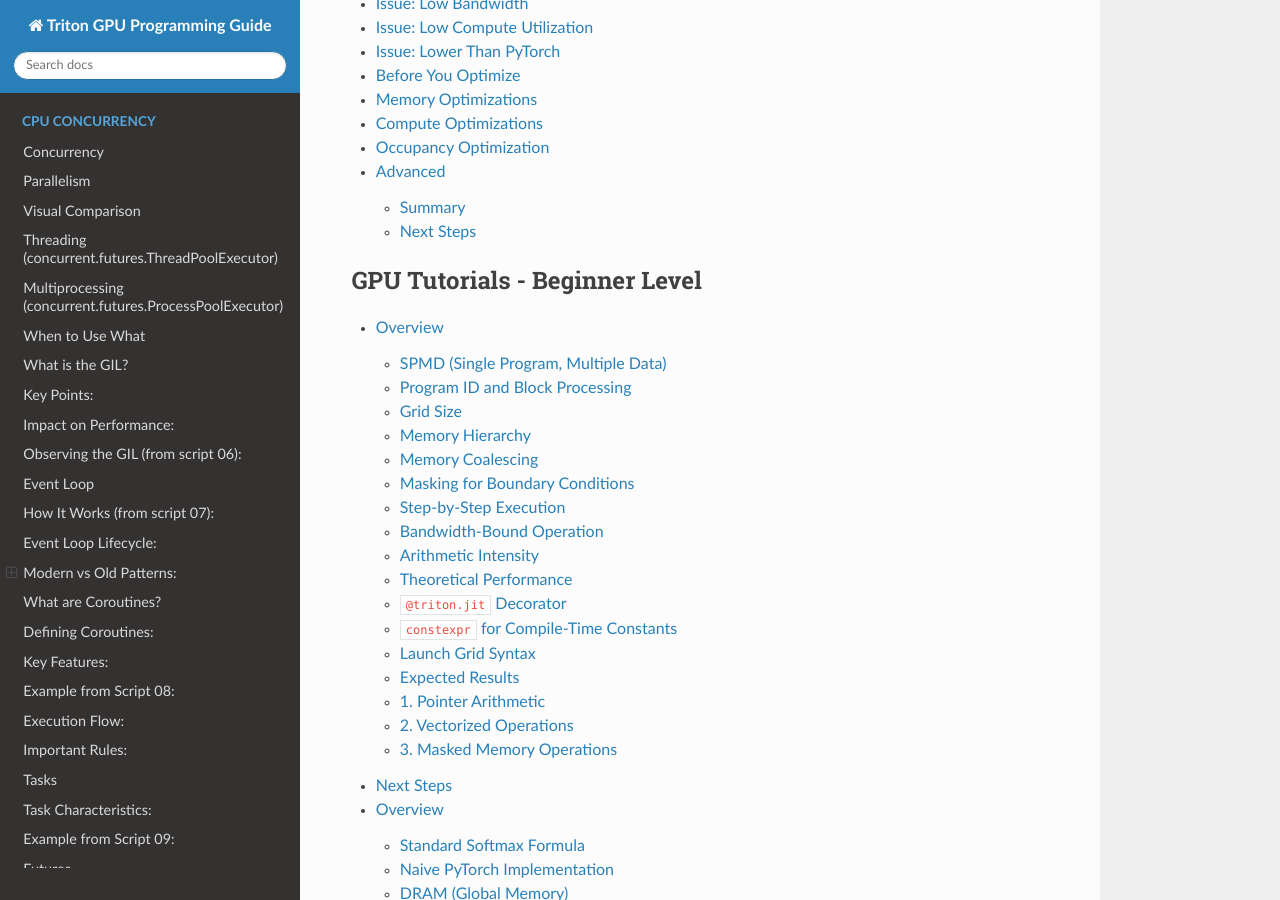
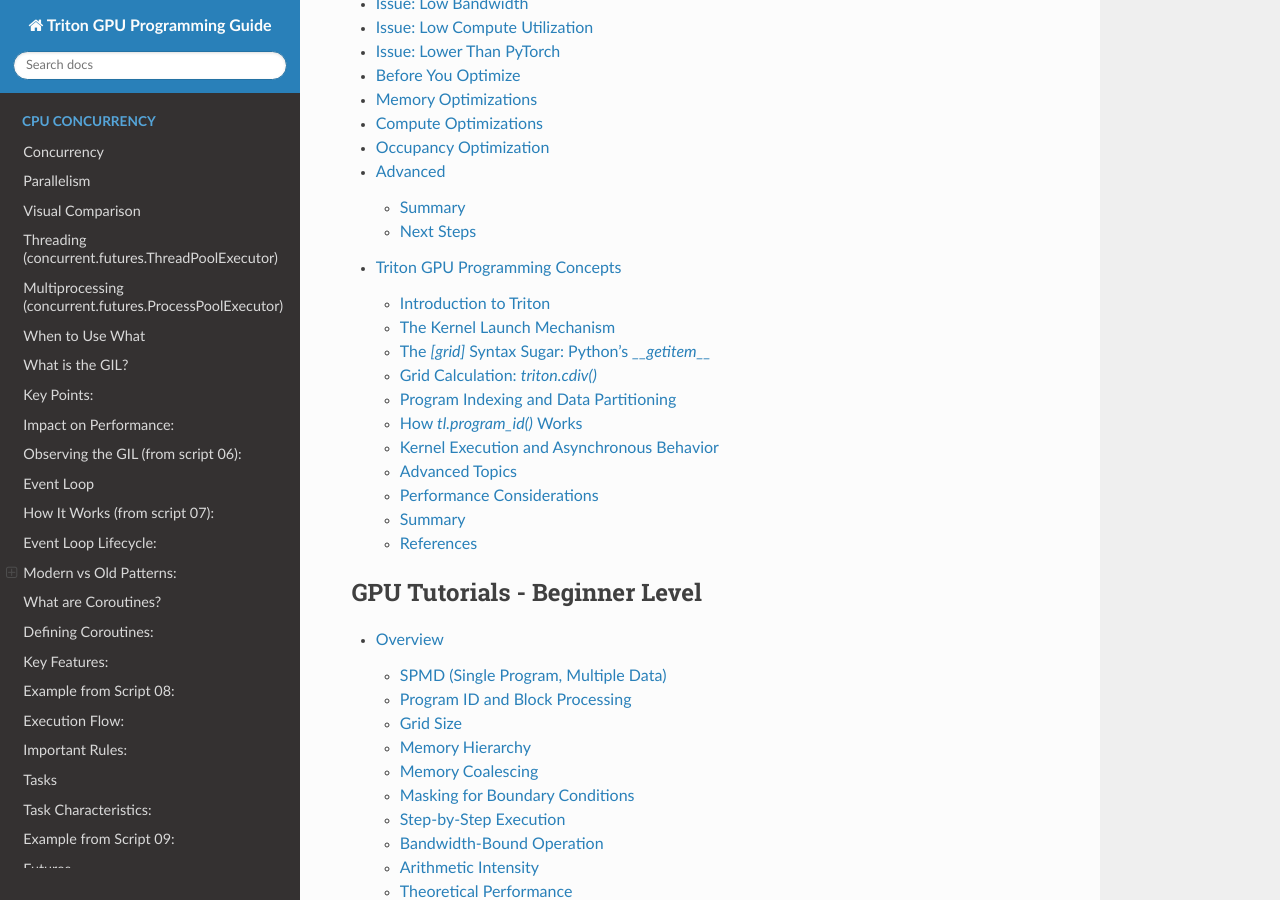
Before and after one commit to kzhou003/fast-concurrent-programs, a Sphinx documentation site: the page built from docs/source/index.rst, in a window 1280 px wide and 900 px high, scrolled down 10845 px. Built offline with Sphinx 7.4.7 and the Read the Docs theme 3.1.0, drawn with Linux system fonts in a browser that asks for light colours; part of the change alters nothing that is shown.

Commit message:
docs: add comprehensive Triton GPU programming concepts documentation
- New file: gpu-concepts/triton-concepts.rst
- Documents all concepts from detailed analysis:
  - Kernel launching and grid specification
  - triton.cdiv() ceiling division for grid sizing
  - __getitem__ syntax sugar implementation for kernel[grid]() syntax
  - program_id() implementation across compiler layers
  - Index calculation and data partitioning
  - Program-to-data mapping in SPMD model
  - Asynchronous kernel execution and synchronization
  - Implementation stack from Python to GPU hardware
  - Advanced topics (multi-dimensional grids, constexpr, caching)
  - Performance considerations

- Updated index.rst to include triton-concepts in GPU Concepts section
- Verified HTML documentation builds successfully

This documentation provides a bridge between user-level Triton code and the
underlying compiler/runtime implementation details.

🤖 Generated with Claude Code

Co-Authored-By: Claude <noreply@anthropic.com>

```diff
--- /dev/null
+++ b/docs/source/gpu-concepts/triton-concepts.rst
@@ -0,0 +1,525 @@
+==================================
+Triton GPU Programming Concepts
+==================================
+
+This document explains the core concepts of Triton GPU programming, including kernel launching, grid specifications, program indexing, and how parallel execution works on GPUs.
+
+.. contents:: Table of Contents
+   :local:
+   :depth: 3
+
+Introduction to Triton
+======================
+
+Triton is a Python-based GPU programming language that allows you to write high-performance GPU kernels without needing to learn CUDA or other low-level languages. It provides a SPMD (Single Program, Multiple Data) execution model where the same kernel code runs on multiple GPU cores in parallel.
+
+Key advantages:
+- Write GPU code in Python
+- Automatic performance optimization
+- No manual memory management
+- Abstract away hardware-specific details
+
+Vector Addition Example
+-----------------------
+
+Throughout this document, we'll use a simple vector addition kernel as an example:
+
+.. code-block:: python
+
+    @triton.jit
+    def add_kernel(x_ptr, y_ptr, output_ptr, n_elements, BLOCK_SIZE: tl.constexpr):
+        pid = tl.program_id(axis=0)
+        block_start = pid * BLOCK_SIZE
+        offsets = block_start + tl.arange(0, BLOCK_SIZE)
+        mask = offsets < n_elements
+        x = tl.load(x_ptr + offsets, mask=mask)
+        y = tl.load(y_ptr + offsets, mask=mask)
+        output = x + y
+        tl.store(output_ptr + offsets, output, mask=mask)
+
+The Kernel Launch Mechanism
+=============================
+
+When you launch a Triton kernel, you use this syntax:
+
+.. code-block:: python
+
+    grid = lambda meta: (triton.cdiv(n_elements, meta['BLOCK_SIZE']), )
+    add_kernel[grid](x, y, output, n_elements, BLOCK_SIZE=1024)
+
+This involves several key components:
+
+1. **Grid specification**: Defines how many parallel programs to launch
+2. **Indexing syntax** `[grid]`: Uses Python's `__getitem__` magic method
+3. **Kernel arguments**: Data passed to each program
+4. **Synchronization**: Optional explicit synchronization with `torch.cuda.synchronize()`
+
+The `[grid]` Syntax Sugar: Python's `__getitem__`
+==================================================
+
+How It Works
+------------
+
+The `add_kernel[grid]` syntax is **syntactic sugar** for launching a kernel with a specific grid configuration. Under the hood, it uses Python's `__getitem__` magic method.
+
+Implementation Details
+~~~~~~~~~~~~~~~~~~~~~~
+
+When you write:
+
+.. code-block:: python
+
+    add_kernel[grid](x, y, output, n_elements, BLOCK_SIZE=1024)
+
+Python translates this to:
+
+.. code-block:: python
+
+    add_kernel.__getitem__(grid)(x, y, output, n_elements, BLOCK_SIZE=1024)
+
+The `__getitem__` method is defined in the `KernelInterface` class at `/triton/runtime/jit.py:364-370`:
+
+.. code-block:: python
+
+    class KernelInterface(Generic[T]):
+        def __getitem__(self, grid) -> T:
+            """
+            A JIT function is launched with: fn[grid](*args, **kwargs).
+            Hence JITFunction.__getitem__ returns a callable proxy that
+            memorizes the grid.
+            """
+            return lambda *args, **kwargs: self.run(grid=grid, warmup=False, *args, **kwargs)
+
+Key points:
+- `__getitem__` receives the `grid` parameter
+- Returns a **lambda function** that captures the grid
+- The lambda calls `self.run()` with the stored grid when invoked
+- `self.run()` handles actual kernel compilation and GPU launch
+
+The Complete Flow
+~~~~~~~~~~~~~~~~~~
+
+.. code-block:: text
+
+    1. Create kernel instance
+       add_kernel = JITFunction(add_kernel_fn)
+
+    2. Index with grid (calls __getitem__)
+       callable_with_grid = add_kernel[grid]
+       # Returns: lambda *args, **kwargs: add_kernel.run(grid=grid, warmup=False, *args, **kwargs)
+
+    3. Call with arguments (invokes the lambda)
+       add_kernel[grid](x, y, output, n_elements, BLOCK_SIZE=1024)
+       # Calls: add_kernel.run(grid=(97,), warmup=False, x, y, output, n_elements, BLOCK_SIZE=1024)
+
+    4. Inside run()
+       - Specializes kernel based on argument types
+       - Compiles if not cached
+       - Extracts grid dimensions
+       - Launches GPU kernel
+
+Grid Calculation: `triton.cdiv()`
+=================================
+
+Purpose
+-------
+
+`triton.cdiv(a, b)` computes the **ceiling division** of `a` by `b`:
+
+.. code-block:: text
+
+    triton.cdiv(a, b) = ceil(a / b) = (a + b - 1) // b
+
+This is crucial for determining the number of programs needed to process all data.
+
+Example with Vector Addition
+~~~~~~~~~~~~~~~~~~~~~~~~~~~~~
+
+For 98,432 elements and BLOCK_SIZE=1024:
+
+.. code-block:: python
+
+    grid = lambda meta: (triton.cdiv(98432, 1024), )
+    # Evaluates to: (97,)
+
+This means:
+- **97 programs** will be launched
+- Each program processes **1,024 elements**
+- Last program (pid=96) processes remaining 432 elements
+- Total coverage: 97 * 1024 = 99,328 > 98,432 [OK]
+
+Why Ceiling Division?
+~~~~~~~~~~~~~~~~~~~~~
+
+If you used regular division:
+
+.. code-block:: python
+
+    grid_wrong = 98432 // 1024  # = 96 programs
+    # This would miss the last 432 elements!
+
+With ceiling division:
+
+.. code-block:: python
+
+    grid_correct = triton.cdiv(98432, 1024)  # = 97 programs
+    # All elements are covered
+
+The `mask` parameter in `tl.load()` and `tl.store()` handles the case where a program's block extends beyond the data:
+
+.. code-block:: python
+
+    mask = offsets < n_elements
+    x = tl.load(x_ptr + offsets, mask=mask)  # Masked load prevents out-of-bounds access
+
+Program Indexing and Data Partitioning
+=======================================
+
+The SPMD Model
+--------------
+
+Triton uses SPMD (Single Program, Multiple Data):
+- **One program definition**: The same kernel code
+- **Multiple data partitions**: Each program processes different data
+- **Parallel execution**: All programs run simultaneously on different GPU cores
+
+Program ID Assignment
+---------------------
+
+When the GPU launches a kernel with grid size `(97,)`, the GPU runtime automatically assigns each program a unique **program ID**:
+
+.. code-block:: python
+
+    # Inside the kernel
+    pid = tl.program_id(axis=0)
+
+    # pid values across all programs:
+    # Program 0: pid = 0
+    # Program 1: pid = 1
+    # Program 2: pid = 2
+    # ...
+    # Program 96: pid = 96
+
+Index Calculation
+-----------------
+
+Each program calculates which data elements it should process:
+
+.. code-block:: python
+
+    # Line 44-45 in vector-add.py
+    block_start = pid * BLOCK_SIZE
+    offsets = block_start + tl.arange(0, BLOCK_SIZE)
+
+Data Access Pattern
+~~~~~~~~~~~~~~~~~~~
+
+For BLOCK_SIZE=1024:
+
+.. code-block:: text
+
+    Program | pid | block_start | offsets
+    ======= === ========== ========================================
+    0       0   0          [0, 1, 2, ..., 1023]
+    1       1   1024       [1024, 1025, 1026, ..., 2047]
+    2       2   2048       [2048, 2049, 2050, ..., 3071]
+    96      96  98304      [98304, 98305, ..., 99327]
+
+Memory Load and Store
+~~~~~~~~~~~~~~~~~~~~~
+
+Each program loads and processes different tensor slices:
+
+.. code-block:: python
+
+    # Line 50-54
+    x = tl.load(x_ptr + offsets, mask=mask)  # Load program's slice
+    y = tl.load(y_ptr + offsets, mask=mask)
+    output = x + y                            # Element-wise addition
+    tl.store(output_ptr + offsets, output, mask=mask)  # Store results
+
+Program-to-Data Mapping:
+
+.. code-block:: text
+
+    Program 0:  x[0:1024] + y[0:1024]     -> output[0:1024]
+    Program 1:  x[1024:2048] + y[1024:2048] -> output[1024:2048]
+    Program 2:  x[2048:3072] + y[2048:3072] -> output[2048:3072]
+    ...
+    Program 96: x[98304:99328] + y[98304:99328] -> output[98304:99328]
+
+How `tl.program_id()` Works
+===========================
+
+Implementation Stack
+--------------------
+
+`tl.program_id()` is implemented across multiple layers:
+
+**1. User Code (core.py:1605)**
+
+.. code-block:: python
+
+    def program_id(axis, _semantic=None):
+        return _semantic.program_id(axis)
+
+**2. Triton Semantic Layer (semantic.py:39-42)**
+
+.. code-block:: python
+
+    def program_id(self, axis: int) -> TensorTy:
+        if axis not in (0, 1, 2):
+            raise ValueError(f"program_id axis must be 0, 1, or 2 but got {axis}")
+        return self.tensor(
+            self.builder.create_get_program_id(axis),  # Generate LLVM IR
+            tl.int32
+        )
+
+**3. LLVM IR Generation**
+
+The `create_get_program_id(axis)` method generates LLVM Intermediate Representation code that retrieves the program ID from the GPU.
+
+**4. Hardware-Specific Code Generation**
+
+LLVM compiles to GPU assembly:
+
+**NVIDIA PTX (CUDA):**
+
+.. code-block:: ptx
+
+    mov.u32 %r0, %ctaid.x  // Move block ID to register
+
+**AMD AMDGPU:**
+
+.. code-block:: amdgpu
+
+    s_get_workgroup_id_x s0  // Get block ID in SGPR
+
+**5. GPU Hardware**
+
+At runtime, the GPU provides the program ID via special registers:
+- NVIDIA: `blockIdx.x`, `blockIdx.y`, `blockIdx.z`
+- AMD: Workgroup ID registers
+
+The GPU's thread scheduler automatically assigns each block a unique ID when launching the kernel.
+
+Flow Diagram
+~~~~~~~~~~~~
+
+.. code-block:: text
+
+    Host (Python):
+        grid = (97,)
+        kernel[grid](...)
+        |
+        v
+    Triton Compiler:
+        tl.program_id(axis=0)
+        |
+        v
+    LLVM IR Generation:
+        builder.create_get_program_id(0)
+        |
+        v
+    GPU Code Generation:
+        PTX: mov.u32 %r0, %ctaid.x
+        AMDGPU: s_get_workgroup_id_x
+        |
+        v
+    GPU Runtime (CUDA/HIP Driver):
+        Launch 97 blocks with blockIdx = 0..96
+        |
+        v
+    GPU Hardware:
+        Each block reads its blockIdx from register
+        Program 0: blockIdx.x = 0
+        Program 1: blockIdx.x = 1
+        ...
+        Program 96: blockIdx.x = 96
+
+Kernel Execution and Asynchronous Behavior
+===========================================
+
+Is Kernel Launch Synchronous or Asynchronous?
+-----------------------------------------------
+
+**The kernel launch is ASYNCHRONOUS** by default. When you call:
+
+.. code-block:: python
+
+    add_kernel[grid](x, y, output, n_elements, BLOCK_SIZE=1024)
+
+The function returns **immediately**, even though the GPU kernel is still executing. The tensor `output` is a valid reference, but its contents may not be ready yet.
+
+Manual Synchronization
+~~~~~~~~~~~~~~~~~~~~~~
+
+You only need `torch.cuda.synchronize()` if you need to measure execution time:
+
+.. code-block:: python
+
+    # Without synchronization (asynchronous)
+    start = time.time()
+    add_kernel[grid](x, y, output, n_elements, BLOCK_SIZE=1024)
+    elapsed = time.time() - start  # Measures launch overhead only, not execution
+
+    # With synchronization (measures actual execution)
+    start = time.time()
+    add_kernel[grid](x, y, output, n_elements, BLOCK_SIZE=1024)
+    torch.cuda.synchronize()  # Wait for GPU to finish
+    elapsed = time.time() - start  # Measures actual kernel execution
+
+Implicit Synchronization
+~~~~~~~~~~~~~~~~~~~~~~~~
+
+PyTorch automatically synchronizes when you use the tensor:
+
+.. code-block:: python
+
+    output_triton = add(x, y)  # Kernel launches asynchronously
+    print(output_triton)       # Synchronizes before printing
+
+    # Or when moving to CPU
+    output_cpu = output_triton.cpu()  # Synchronizes before copying
+
+In the vector addition example (lines 88-93):
+
+.. code-block:: python
+
+    output_torch = x + y                      # CPU-side, returns immediately
+    output_triton = add(x, y)                 # GPU kernel, launches asynchronously
+    print(output_torch)                       # Synchronizes implicitly
+    print(output_triton)                      # Synchronizes implicitly
+    print(f'Max difference: {torch.max(torch.abs(output_torch - output_triton))}')
+    # By here, both are ready and comparison works
+
+Why Asynchronous by Default?
+~~~~~~~~~~~~~~~~~~~~~~~~~~~~
+
+This design allows:
+1. **Overlapping computation**: CPU can queue multiple kernels while GPU executes
+2. **Better resource utilization**: No blocking waits
+3. **Higher throughput**: Multiple kernels can run concurrently on different GPU streams
+
+Advanced Topics
+===============
+
+Multi-Dimensional Grids
+-----------------------
+
+For 2D operations, you can use multi-dimensional grids:
+
+.. code-block:: python
+
+    @triton.jit
+    def matrix_op_kernel(ptr, M: tl.constexpr, N: tl.constexpr):
+        pid_m = tl.program_id(axis=0)  # Row block ID
+        pid_n = tl.program_id(axis=1)  # Column block ID
+        # ... process matrix block (pid_m, pid_n)
+
+    # Launch 2D grid
+    grid = lambda meta: (triton.cdiv(M, 32), triton.cdiv(N, 32))
+
+Constexpr Parameters
+--------------------
+
+The `tl.constexpr` annotation marks parameters as compile-time constants:
+
+.. code-block:: python
+
+    def add_kernel(x_ptr, y_ptr, output_ptr, n_elements, BLOCK_SIZE: tl.constexpr):
+        # BLOCK_SIZE is a compile-time constant
+        # Triton specializes the kernel for each unique BLOCK_SIZE value
+        offsets = tl.arange(0, BLOCK_SIZE)  # Unrolled at compile time
+
+This allows Triton to:
+- Unroll loops
+- Optimize memory access patterns
+- Generate specialized code per BLOCK_SIZE
+
+Kernel Caching
+--------------
+
+Triton caches compiled kernels:
+
+.. code-block:: python
+
+    add_kernel[grid](x, y, output, n_elements, BLOCK_SIZE=1024)  # Compiles
+    add_kernel[grid](x, y, output, n_elements, BLOCK_SIZE=1024)  # Cached!
+
+The cache key includes:
+- Kernel signature
+- Argument specialization
+- Compilation options
+
+Performance Considerations
+==========================
+
+Grid Size Selection
+-------------------
+
+Choose BLOCK_SIZE based on GPU architecture:
+
+.. code-block:: python
+
+    # Good choices
+    BLOCK_SIZE = 256   # Common for NVIDIA
+    BLOCK_SIZE = 512
+    BLOCK_SIZE = 1024
+
+    # Compute grid size
+    grid_size = triton.cdiv(n_elements, BLOCK_SIZE)
+
+Masking Overhead
+----------------
+
+Always mask out-of-bounds accesses:
+
+.. code-block:: python
+
+    mask = offsets < n_elements
+    x = tl.load(x_ptr + offsets, mask=mask, other=0.0)
+
+This prevents:
+- Segmentation faults
+- Invalid memory access
+- Undefined behavior
+
+Memory Coalescing
+-----------------
+
+Triton optimizes memory access patterns automatically, but contiguous access is still important:
+
+.. code-block:: python
+
+    # Good: contiguous memory access
+    offsets = block_start + tl.arange(0, BLOCK_SIZE)
+    x = tl.load(x_ptr + offsets, mask=mask)
+
+    # Bad: strided memory access
+    offsets = (block_start + tl.arange(0, BLOCK_SIZE)) * stride
+    x = tl.load(x_ptr + offsets, mask=mask)
+
+Summary
+=======
+
+Key Concepts Recap:
+
+1. **Grid Specification**: `triton.cdiv()` calculates how many programs to launch
+2. **Syntax Sugar**: `kernel[grid]()` uses Python's `__getitem__` to create a callable proxy
+3. **Program Identification**: `tl.program_id()` retrieves the program's unique ID from GPU hardware
+4. **Data Partitioning**: Each program uses `pid * BLOCK_SIZE` to partition data
+5. **SPMD Model**: All programs run the same code on different data concurrently
+6. **Asynchronous Execution**: Kernels launch asynchronously; use `torch.cuda.synchronize()` or PyTorch operations to wait
+7. **GPU Hardware**: `program_id()` maps to hardware block indices (blockIdx in CUDA)
+
+The beauty of Triton is that it handles all the low-level details (LLVM IR generation, memory optimization, GPU-specific code generation) automatically, letting you write high-performance GPU code in Python.
+
+References
+==========
+
+- Triton Documentation: https://triton-lang.org/
+- NVIDIA CUDA Programming Guide: https://docs.nvidia.com/cuda/cuda-c-programming-guide/
+- Vector Addition Example: `/triton_cuda/triton_practice/01-vector-add.py`
+- Triton Runtime JIT: `/triton/python/triton/runtime/jit.py`
+- Triton Language Semantic: `/triton/python/triton/language/semantic.py`
--- a/docs/source/index.rst
+++ b/docs/source/index.rst
@@ -84,6 +84,7 @@ Documentation Structure
    gpu-concepts/memory-hierarchy
    gpu-concepts/execution-model
    gpu-concepts/performance-optimization
+   gpu-concepts/triton-concepts
 
 .. toctree::
    :maxdepth: 2
```
